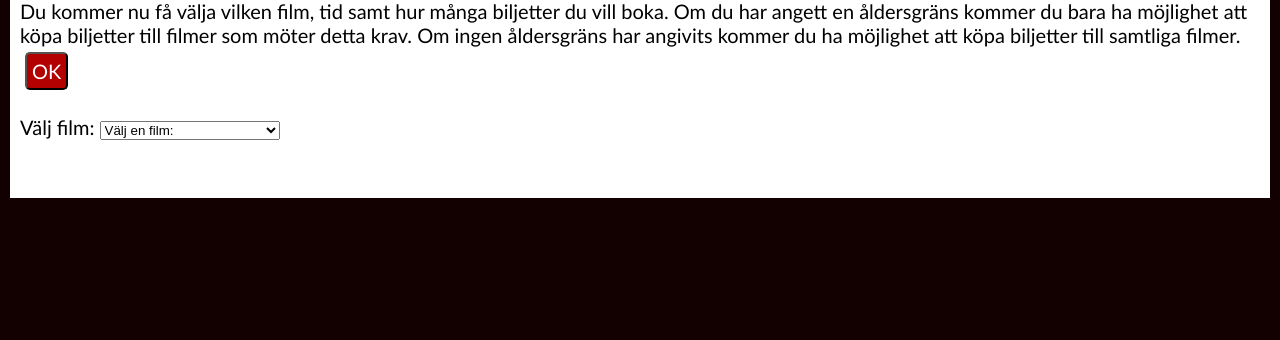
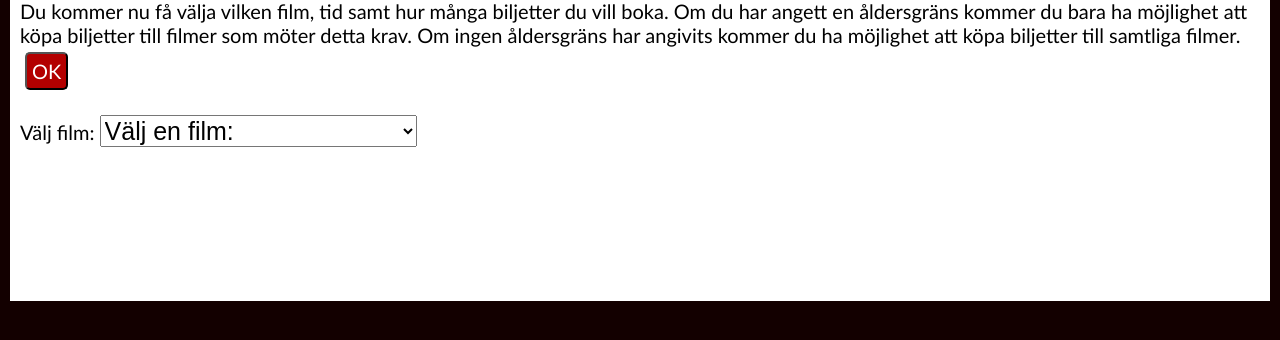
Before and after one commit to helenahalldiniths/movie-palace, a plain HTML site: page tickets.html in a window 1280 px wide. Both pictures are taken after a click on the button "OK". Shown: the part 224-564 px from the top of the page. Drawn offline with Linux system fonts and the light colour scheme.

Commit message:
Adapt agelimit.html/tickets.html to touchscreens

```diff
--- a/css/styles.css
+++ b/css/styles.css
@@ -173,6 +173,13 @@ button,
   text-align: center;
 }
 
+#amount-tickets,
+#film-titles,
+#shows,
+#age-limit {
+  font-size: 25px;
+}
+
 @media only screen and (min-width: 401px) {
   h1 {
     font-size: 40px;
```
Also changed, not shown: tickets.html (+2 -0 lines).
